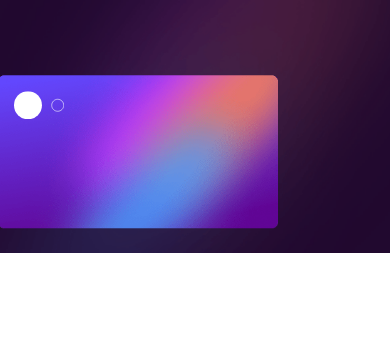
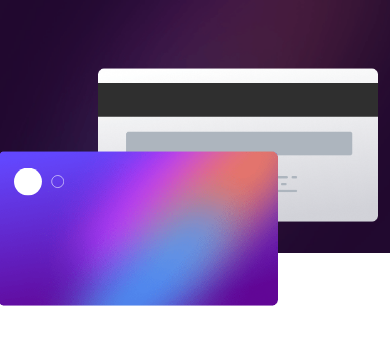
Before and after one commit to sphnikola/interactive-card-details-form, a React (Vite) app: page / in a window 390 px wide. Shown: the top 344 px of the page. Built offline with nearby package versions, Linux system fonts and the light colour scheme.

Commit message:
Add back card to front card for mobile display w/o info

```diff
--- a/src/LeftSection.jsx
+++ b/src/LeftSection.jsx
@@ -1,5 +1,6 @@
 import card_logo from "./assets/images/card-logo.svg";
 import card_front from "./assets/images/bg-card-front.png";
+import card_back from "./assets/images/bg-card-back.png";
 
 export default function LeftSection() {
   return (
@@ -19,11 +20,14 @@ export default function LeftSection() {
           />
           {/* card container */}
           <div>
+            {/* image for the front of the card */}
             <img src={card_front} />
           </div>
         </div>
         {/* back card */}
-        <div></div>
+        <div className="w-[280px] translate-y-[70px] relative">
+          <img src={card_back} />
+        </div>
       </div>
     </div>
   );
```
